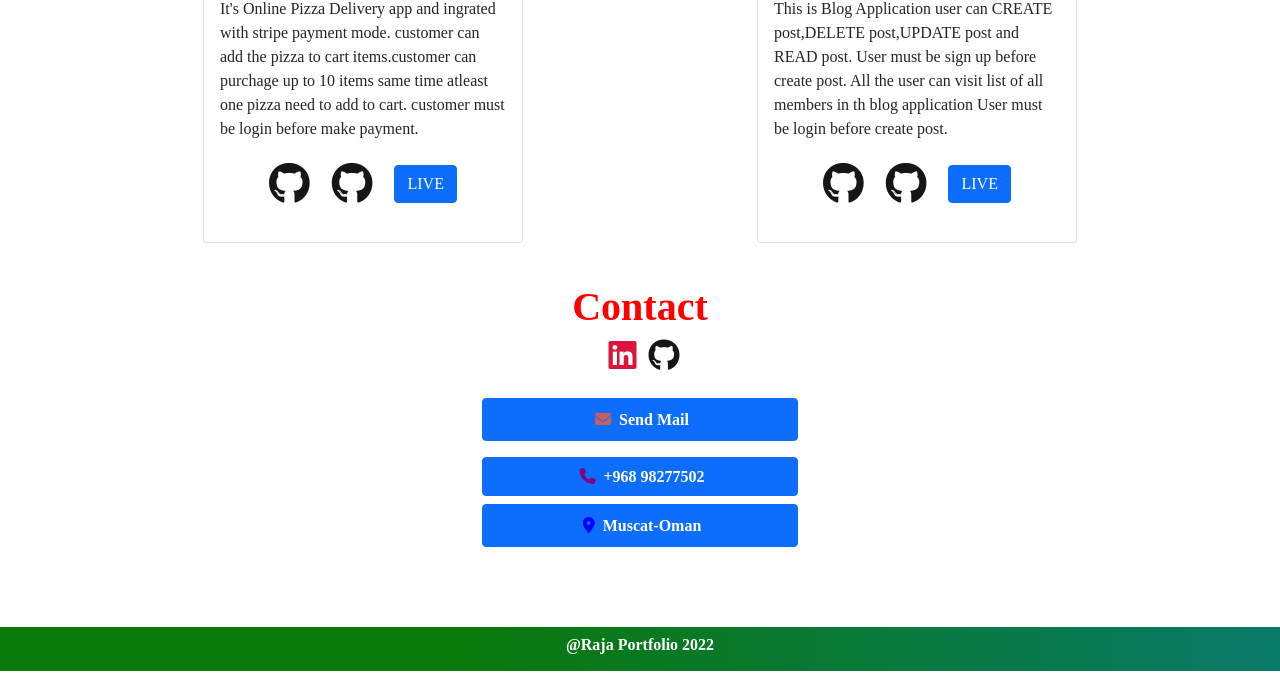
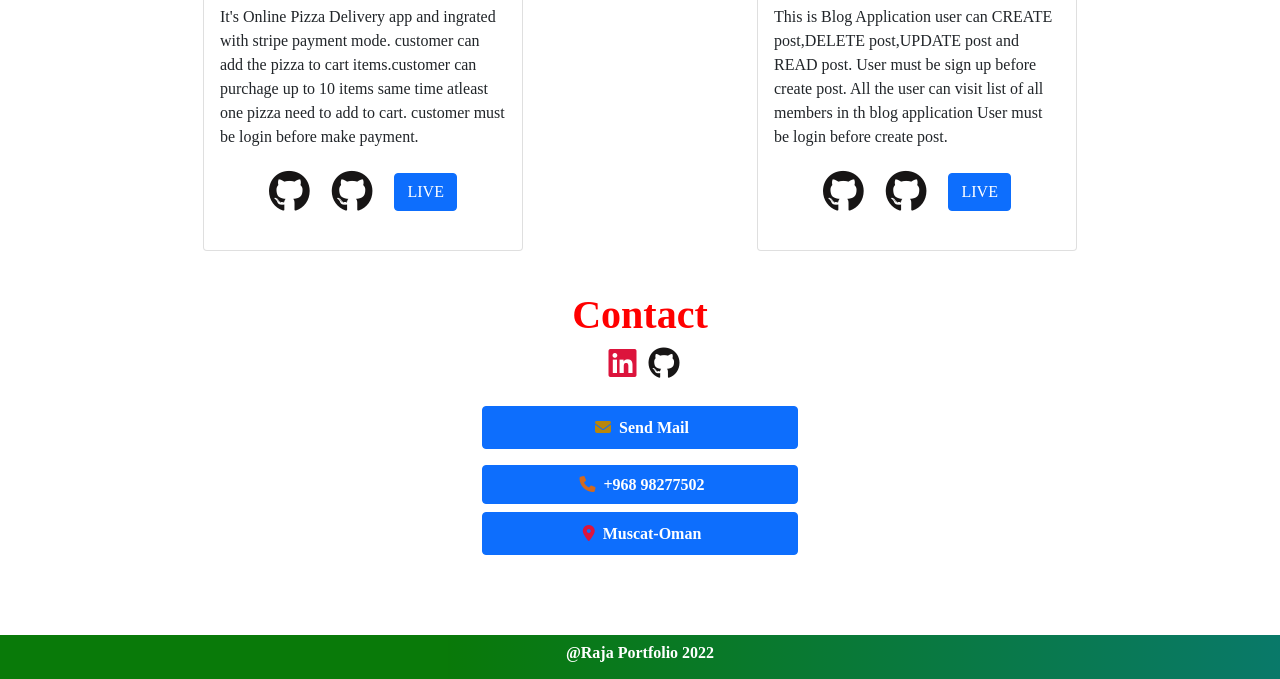
Before and after one commit to Raja0514/Raja, a plain HTML site: page index.html in a window 1280 px wide. Shown: the part 1884-2563 px from the top of the page. Drawn offline with nearby package versions, Linux system fonts and the light colour scheme.

Commit message:
chnages final

```diff
--- a/index.html
+++ b/index.html
@@ -93,13 +93,16 @@
 
 
               Raja Mathiyalagan
-
-              <br />
+            </h1>
+            <h1>
               <strong style="color:darkolivegreen"> MERN Stack</strong> <strong style="color:coral ;"> Developer</strong>
+            </h1>
 
 
 
-            </h1>
+
+
+
             <a
               href="https://www.linkedin.com/in/rajrak/"
               class="mt-4 mb-4 mx-2"
--- a/style.css
+++ b/style.css
@@ -29,21 +29,18 @@ img {
 }
 
 .fa-location-dot {
-  color: blue;
+  color:crimson;
 }
 .fa-phone {
-  color: purple;
+  color:chocolate;
 }
 .fa-envelope {
-  color:indianred;
+  color:darkgoldenrod;
 }
 .fa-github {
   color: #171515;
 }
 
-h3 {
-
-}
 h1 {
   color:red
 
```
